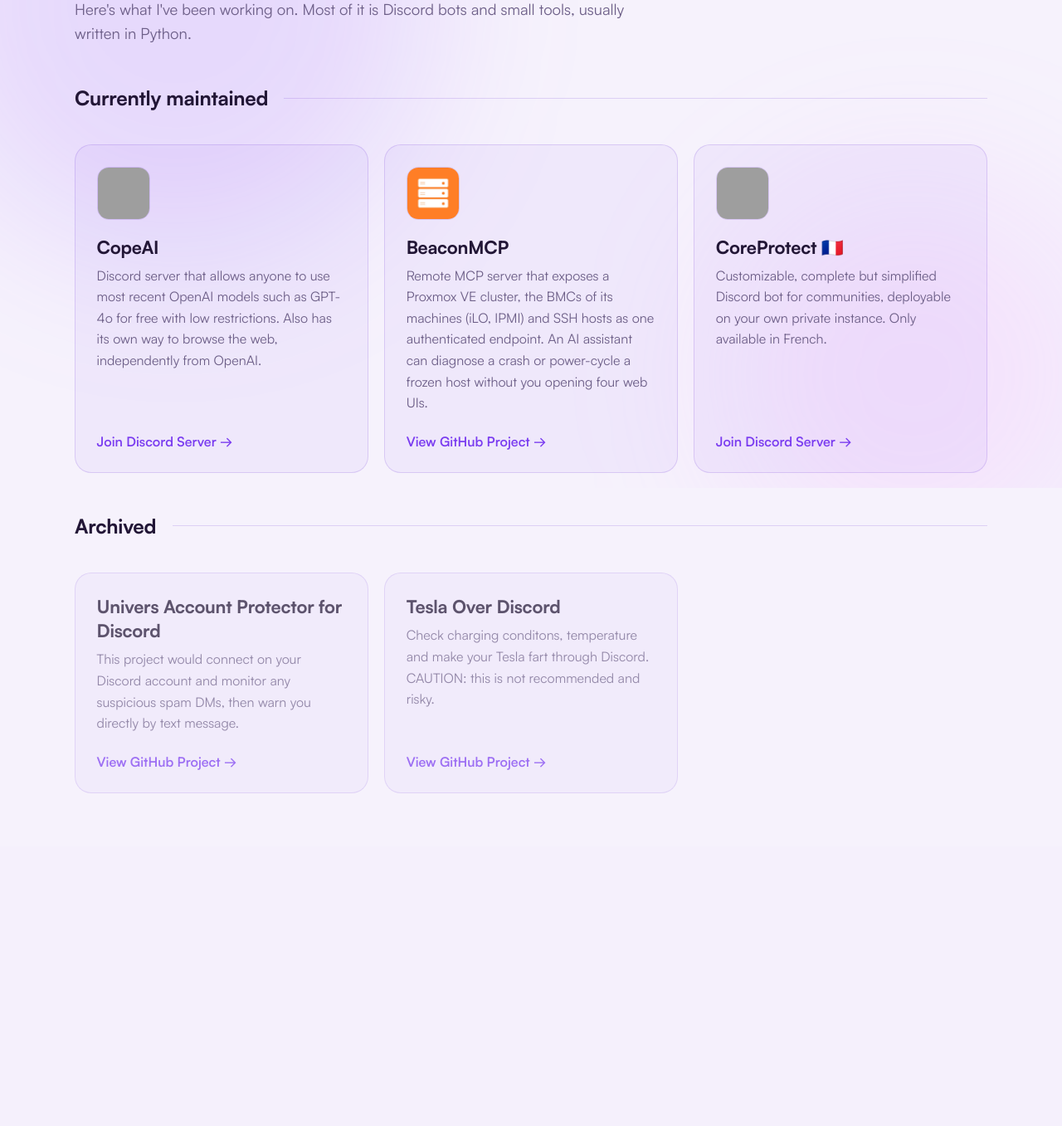
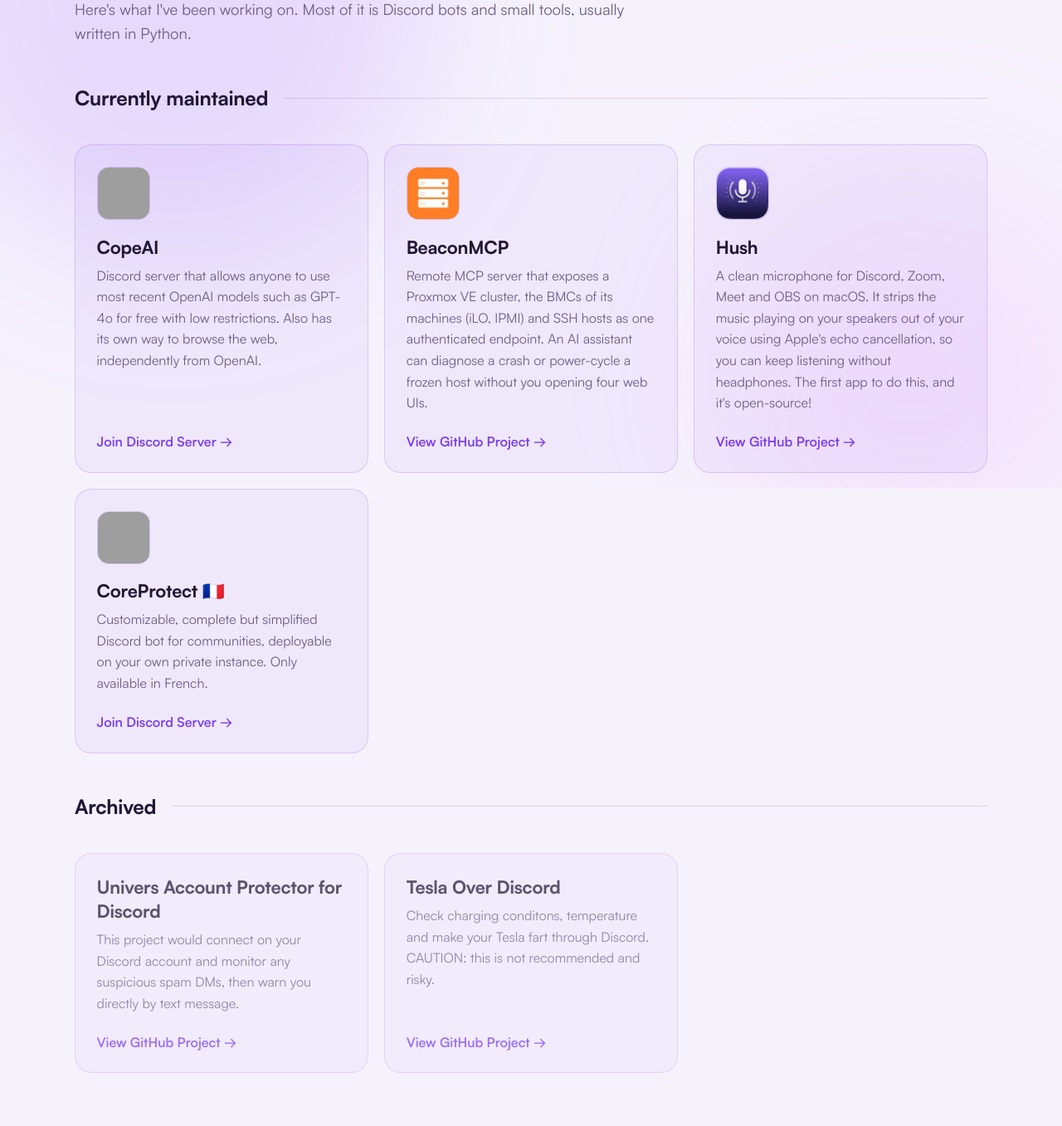
Before and after one commit to Showdown76py/showdown.boo, a Flask app: page /projects in a window 1280 px wide. Shown: the part 212-1569 px from the top of the page at 83% size. Before the commit the page ends 1168 px from the top, so only its background shows below. Run offline with Flask 3, Linux system fonts and the light colour scheme; some libraries are stand-ins or nearby versions; grey boxes are pictures that could not be loaded.

Commit message:
add hush to projects

```diff
--- a/templates/projects.html
+++ b/templates/projects.html
@@ -54,6 +54,15 @@
                 </div>
             </div>
 
+            <div class="project" id="hush">
+                <img class="project-img" src="/static/hush.webp" alt="Hush icon">
+                <div class="project-details">
+                    <p class="project-title">Hush</p>
+                    <p class="project-description">A clean microphone for Discord, Zoom, Meet and OBS on macOS. It strips the music playing on your speakers out of your voice using Apple's echo cancellation, so you can keep listening without headphones. The first app to do this, and it's open-source!</p>
+                    <footer><a target="_blank" rel="noopener noreferrer" class="nke" href="https://github.com/Showdown76py/Hush">View GitHub Project →</a></footer>
+                </div>
+            </div>
+
             <div class="project" id="coreprotect">
                 <img class="project-img" src="https://cdn.discordapp.com/icons/1442792905793208374/2fa283534cba5badbeca58f721e485fb.webp?size=1024&quality=lossless" alt="CoreProtect icon">
                 <div class="project-details">
```
Also changed, not shown: static/hush.webp (added).
